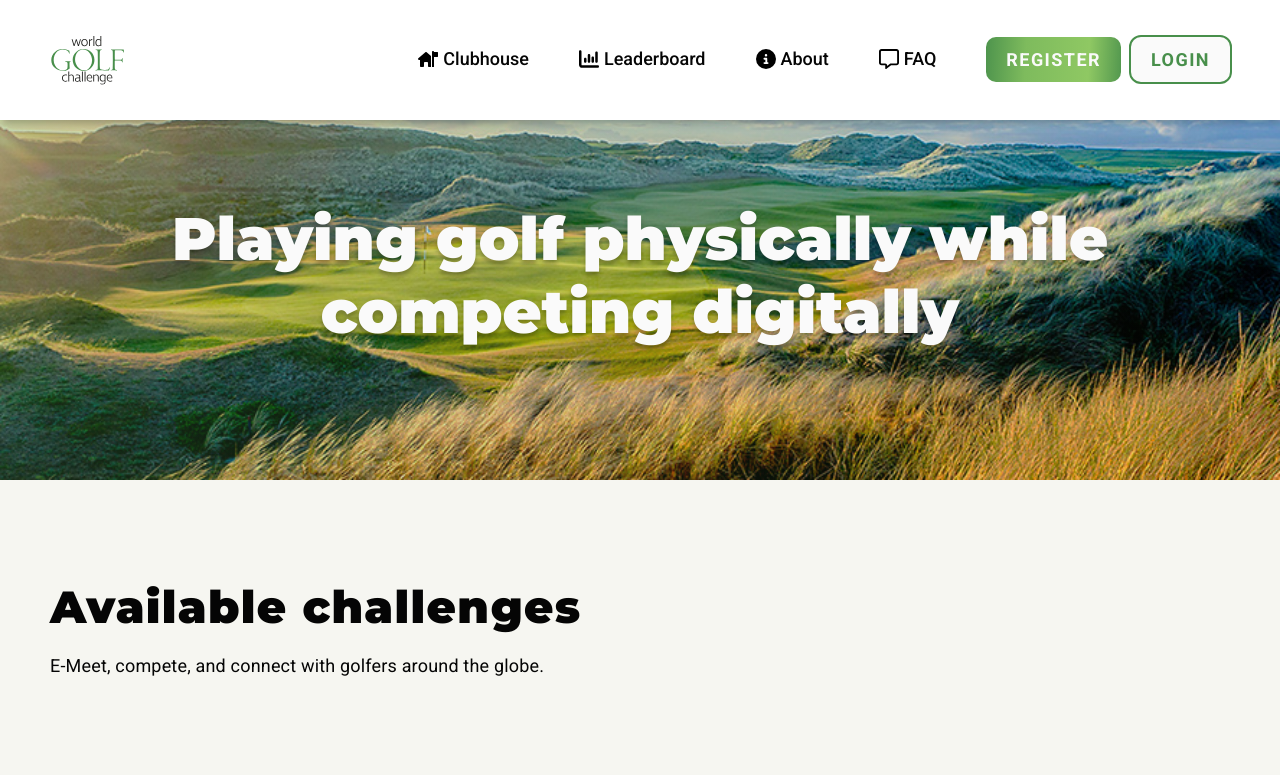
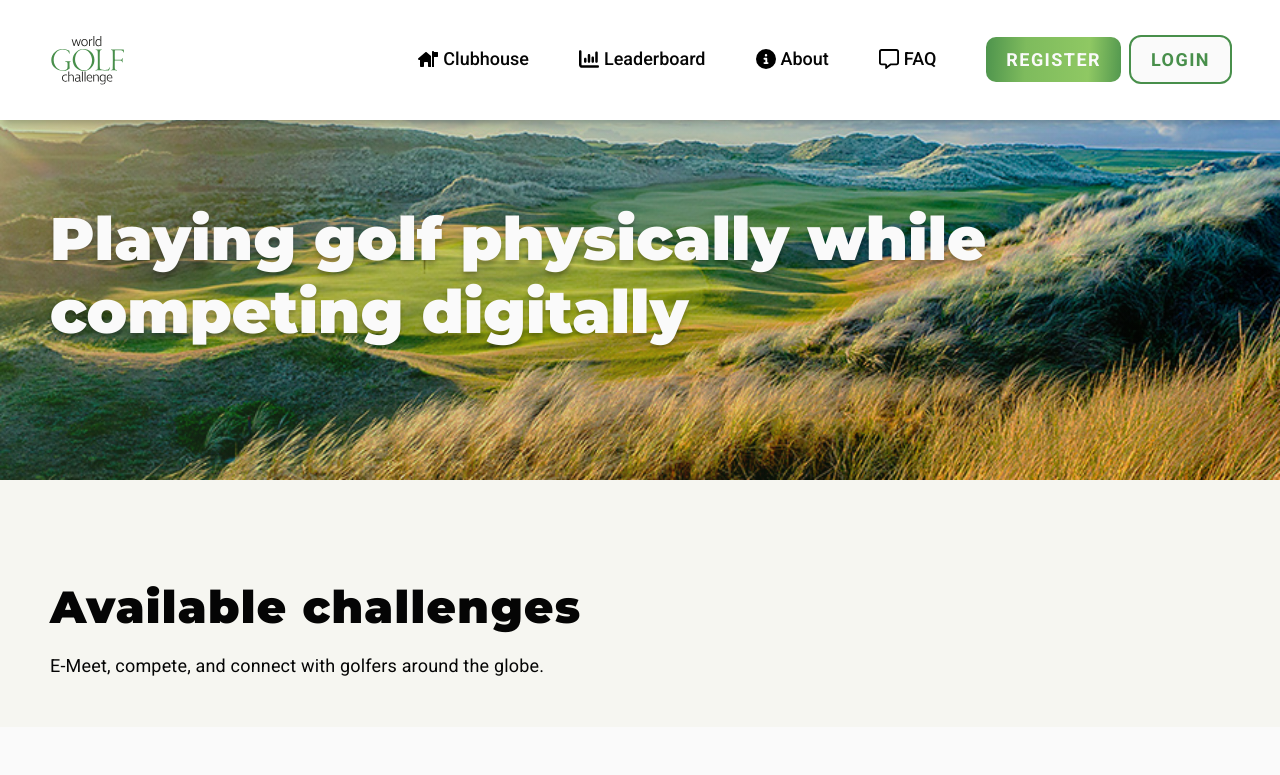
Before and after one commit to Redox-Digital/wgc-next, a Next.js app: page /clubhouse in a window 1280 px wide. Shown: the top 775 px of the page. Built offline with nearby package versions, Linux system fonts and the light colour scheme.

Commit message:
style : small fixes

```diff
--- a/components/layouts/ChallengeSection.module.scss
+++ b/components/layouts/ChallengeSection.module.scss
@@ -1,6 +1,7 @@
 .section {
   display: flex;
   flex-direction: column;
+  padding-top: var(--wgc-subsct-vert-margin) !important;
 
   .radioBtns {
     width: 100%;
--- a/components/layouts/Hero.module.scss
+++ b/components/layouts/Hero.module.scss
@@ -45,7 +45,7 @@
     z-index: 2;
 
     @media screen and (min-width: 1200px) {
-      text-align: center;
+      max-width: var(--wgc-max-container-width);
     }
 
     > .btns {
@@ -93,11 +93,6 @@
     > .hero__content {
       align-items: flex-start;
       text-align: left;
-
-      @media screen and (min-width: 1600px) {
-        max-width: var(--wgc-max-large-container-width);
-        margin-inline: auto;
-      }
 
       > p {
         text-transform: none;
--- a/components/navigation/Burger.module.scss
+++ b/components/navigation/Burger.module.scss
@@ -22,7 +22,7 @@
     height: 3px;
     border-radius: 10px;
     width: 100%;
-    background: var(--excr-primary);
+    background: var(--wgc-gradient);
     opacity: 1;
     left: 0;
     -webkit-transform: rotate(0deg);
--- a/constants/Navigation.ts
+++ b/constants/Navigation.ts
@@ -29,15 +29,11 @@ export const MainNavLinks: NavLink[] = [
 
 export const UserLinks: NavLink[] = [
   {
-    url: '#',
+    url: '/wallet',
     label: 'Wallet',
   },
   {
-    url: '#',
+    url: '/settings',
     label: 'Settings',
   },
-  {
-    url: '#',
-    label: 'Sign Out',
-  },
 ];
--- a/pages/Clubhouse.module.scss
+++ b/pages/Clubhouse.module.scss
@@ -0,0 +1,3 @@
+.introSct {
+  padding-bottom: var(--wgc-subsct-vert-margin) !important;
+}
--- a/pages/clubhouse.tsx
+++ b/pages/clubhouse.tsx
@@ -78,7 +78,7 @@ export default function Clubhouse() {
         source={'/layouts/clubhouse/clubhouse_hero.jpg'}
       />
       <main>
-        <section>
+        <section className={css.introSct}>
           <SectionTitle title="Available challenges">
             <p>E-Meet, compete, and connect with golfers around the globe.</p>
           </SectionTitle>
--- a/styles/wgc-variables.scss
+++ b/styles/wgc-variables.scss
@@ -48,7 +48,7 @@
   --wgc-gap: 50px;
 
   --wgc-sct-vert-margin: 75px;
-  --wgc-subsct-vert-margin: 75px; // not used
+  --wgc-subsct-vert-margin: 50px;
   --wgc-sct-horiz-margin: 15px;
 
   --wgc-navbar-height: 90px;
```
